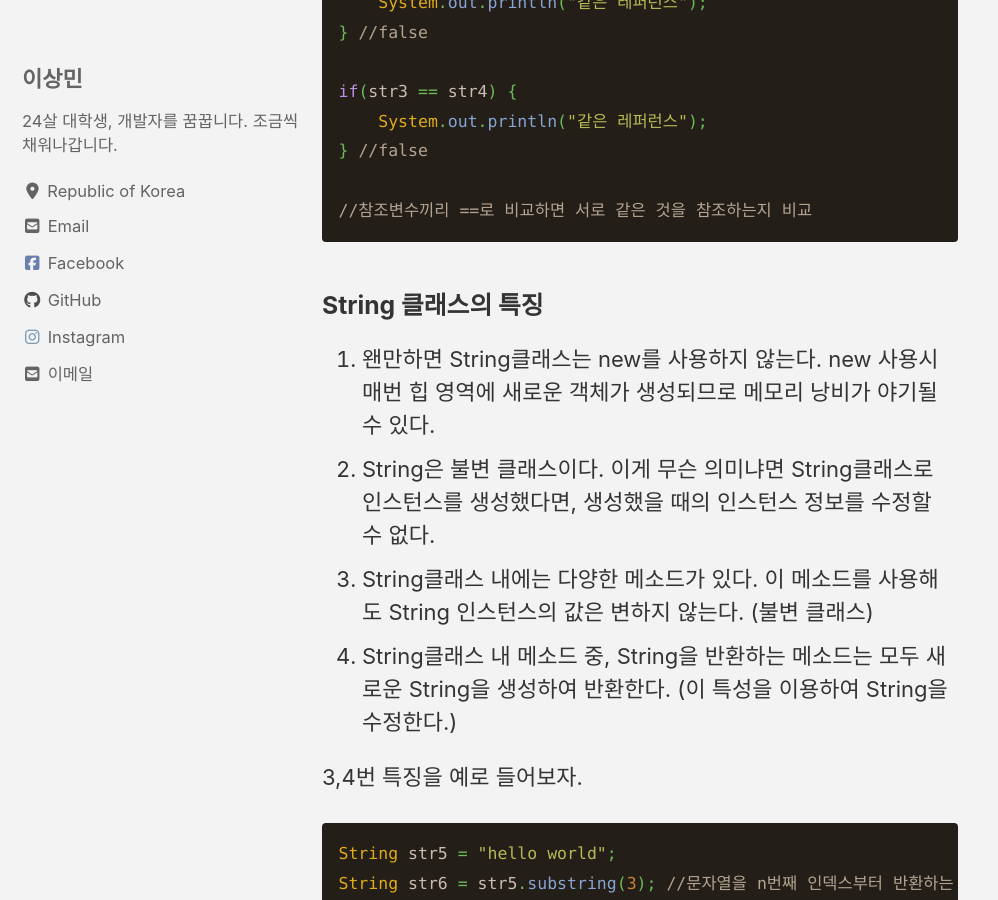
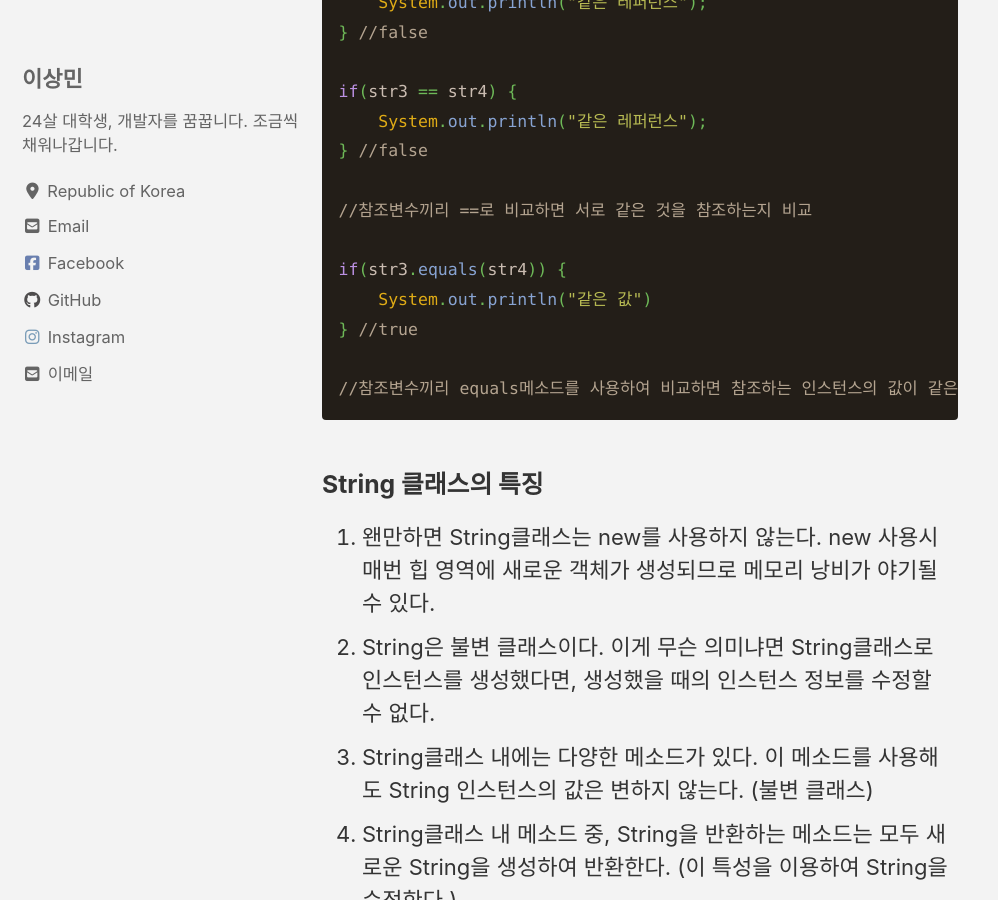
Before and after one commit to sang0436/sang0436.github.io, a Jekyll site: the page built from _posts/2021-01-28-String클래스.md, in a window 1280 px wide and 900 px high, scrolled down 2219 px. Shown: the whole window, without its empty margins (0-998 px from the left). Built offline with Jekyll 4.4.1, drawn with Linux system fonts in a browser that asks for light colours; cached includes are drawn as plain includes; nearby versions of some CDN libraries; comment, search, counter and statistics services are not loaded.

Commit message:
Add files via upload

````diff
--- a/_posts/2021-01-28-String클래스.md
+++ b/_posts/2021-01-28-String클래스.md
@@ -73,6 +73,12 @@ if(str3 == str4) {
 } //false
 
 //참조변수끼리 ==로 비교하면 서로 같은 것을 참조하는지 비교
+
+if(str3.equals(str4)) {
+    System.out.println("같은 값")
+} //true
+
+//참조변수끼리 equals메소드를 사용하여 비교하면 참조하는 인스턴스의 값이 같은지 비교
 ```
 
 
````
Also changed, not shown: other parts of _posts/2021-01-28-String클래스.md (+1 -1 lines).
